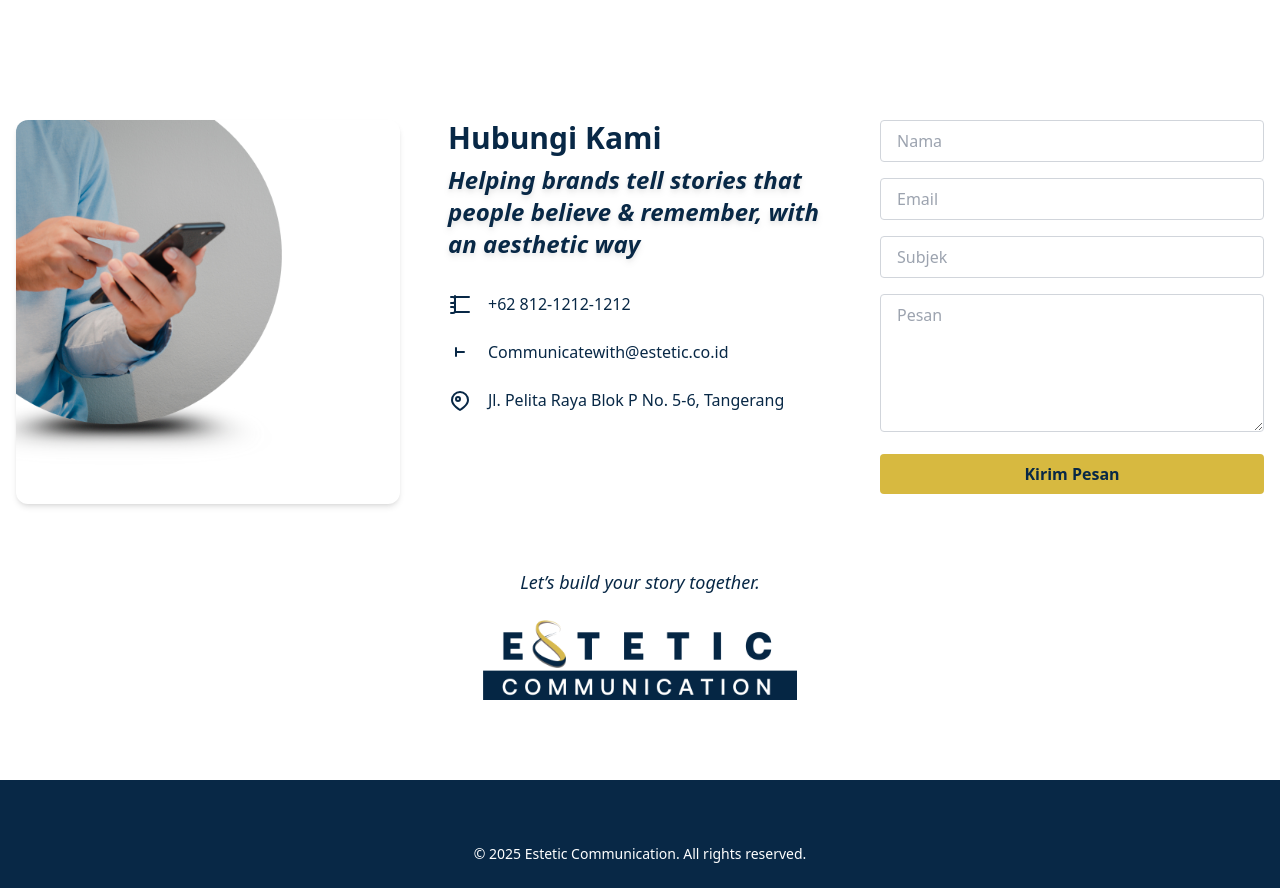
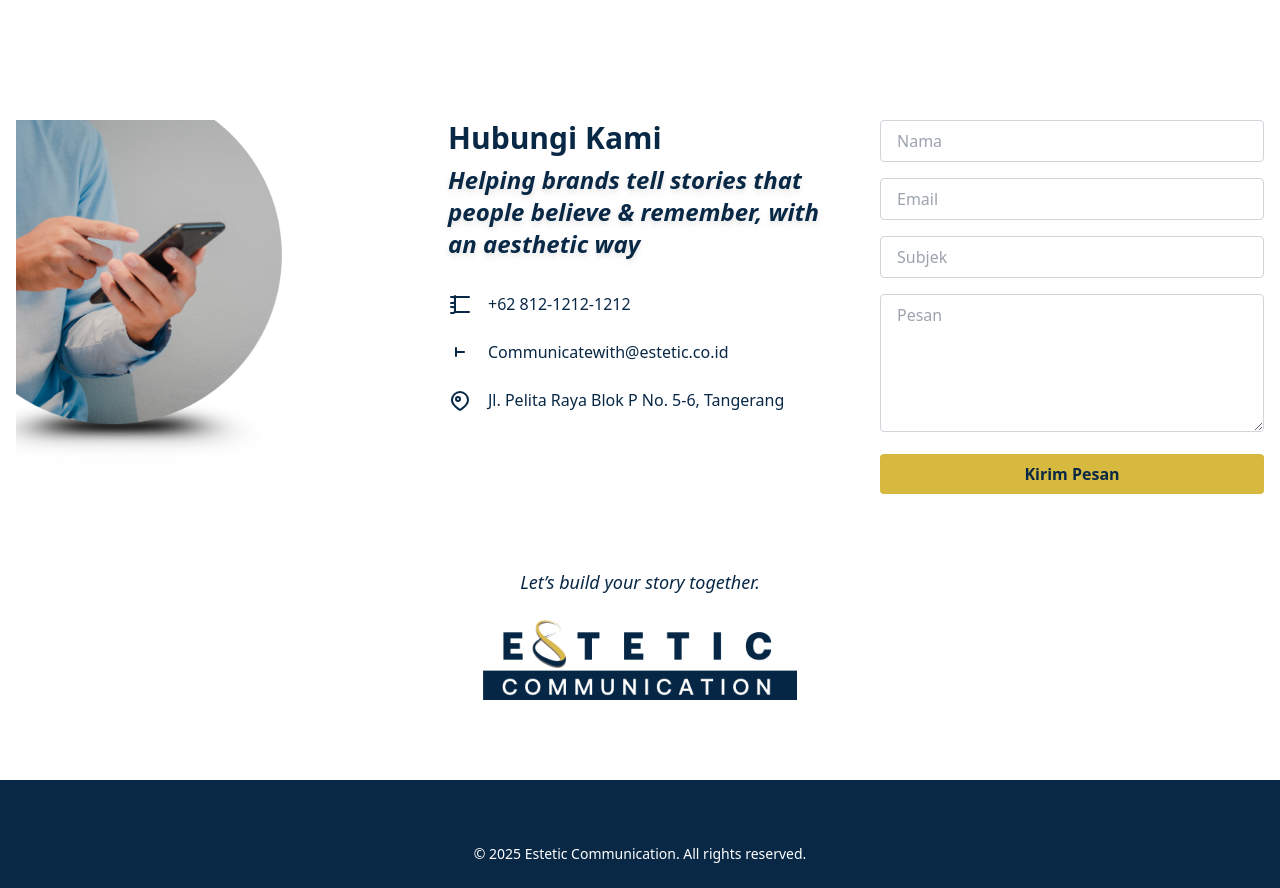
Before and after one commit to ProfAdri90/estetic-dinamis, a Next.js app: page / in a window 1280 px wide. Shown: the part 5420-6308 px from the top of the page. Built offline with nearby package versions, Linux system fonts and the light colour scheme.

Commit message:
Update index.js

```diff
--- a/pages/index.js
+++ b/pages/index.js
@@ -584,7 +584,7 @@ useEffect(() => {
 
     {/* Kolom 1: Gambar Estetik Full Height */}
     <div className="h-full">
-      <img src="/assets/hub.png" alt="Ilustrasi" className="w-full h-full object-cover rounded-xl shadow-md" />
+      <img src="/assets/hub.png" alt="Ilustrasi" className="w-full h-full" />
     </div>
 
     {/* Kolom 2: Info Kontak */}
```
